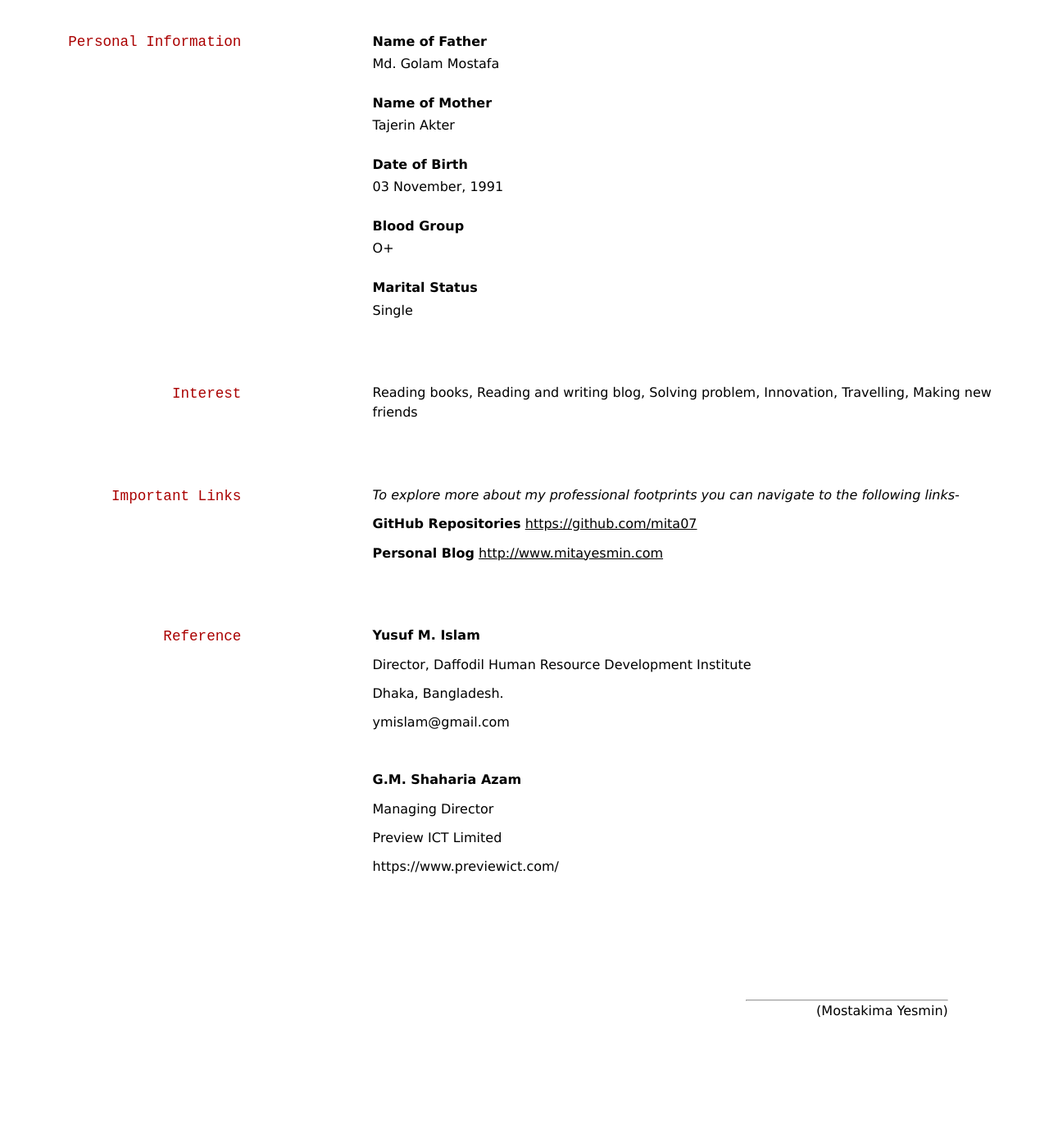
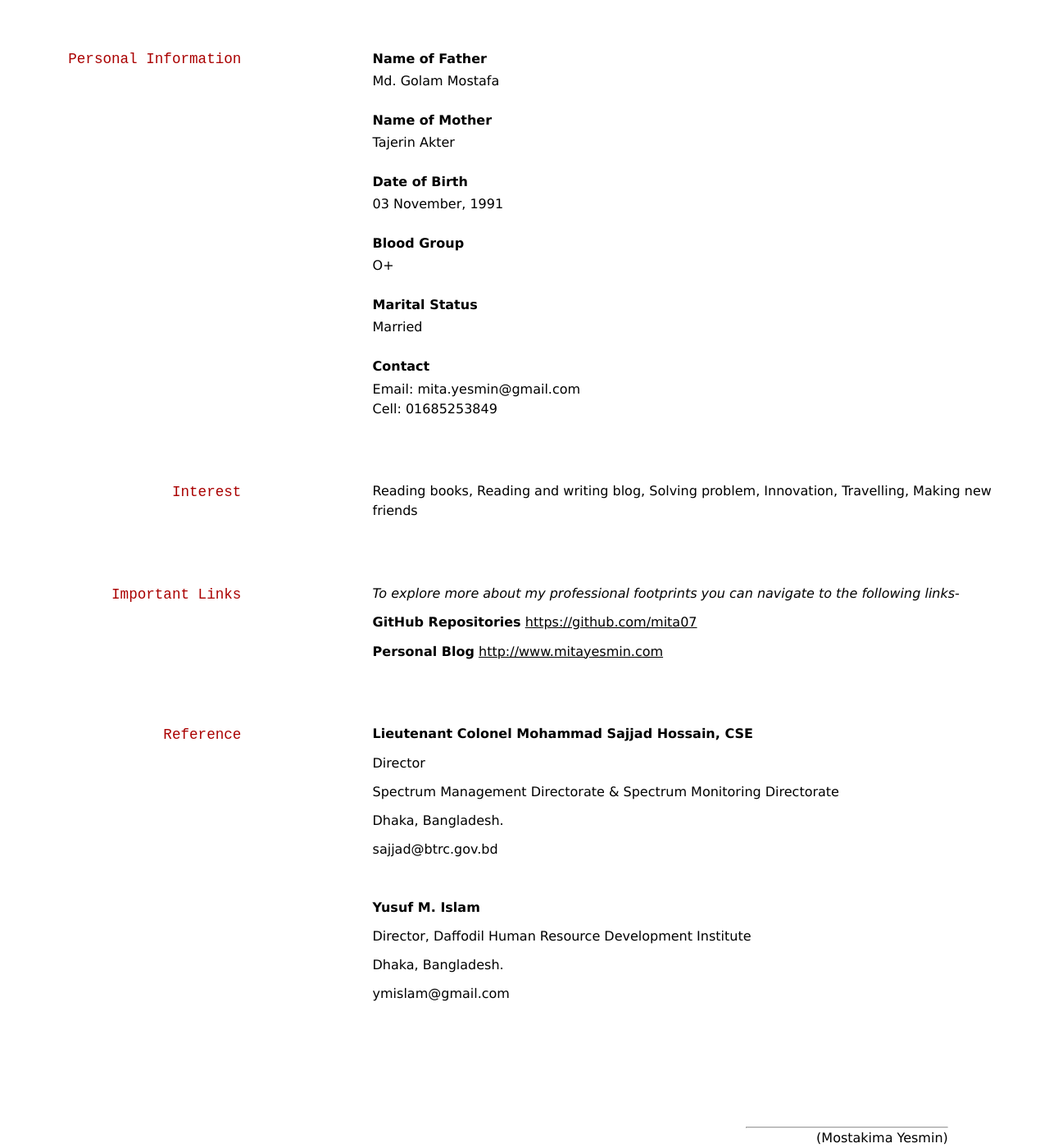
Before and after one commit to mita07/my-resume, a Jekyll site: the page built from index.md, in a window 1280 px wide and 1400 px high, scrolled down 4598 px. Shown: the whole window at 82% size. Built offline with Jekyll 4.4.1, drawn with Linux system fonts in a browser that asks for light colours; before the commit the page ends 5843 px from its top, so only the background shows below that; some of the changed text lies outside the part shown.

Commit message:
Update index.md

```diff
--- a/index.md
+++ b/index.md
@@ -243,7 +244,12 @@ __Blood Group__
 - O+
 
 __Marital Status__
-- Single
+- Married
+
+__Contact__
+- Email: mita.yesmin@gmail.com
+- Cell: 01685253849
+
 
 
 ## Interest
@@ -262,6 +268,18 @@ __Personal Blog__
 
 ## Reference
 
+__Lieutenant Colonel Mohammad Sajjad Hossain, CSE__
+
+Director
+
+Spectrum Management Directorate & Spectrum Monitoring Directorate
+
+Dhaka, Bangladesh.
+
+sajjad@btrc.gov.bd
+
+<br>
+
 __Yusuf M. Islam__
 
 Director, Daffodil Human Resource Development Institute
@@ -269,13 +287,3 @@ Director, Daffodil Human Resource Development Institute
 Dhaka, Bangladesh.
 
 ymislam@gmail.com
-
-<br>
-
-__G.M. Shaharia Azam__
-
-Managing Director
-
-Preview ICT Limited
-
-https://www.previewict.com/
```
Also changed, not shown: other parts of index.md (+6 -5 lines).
